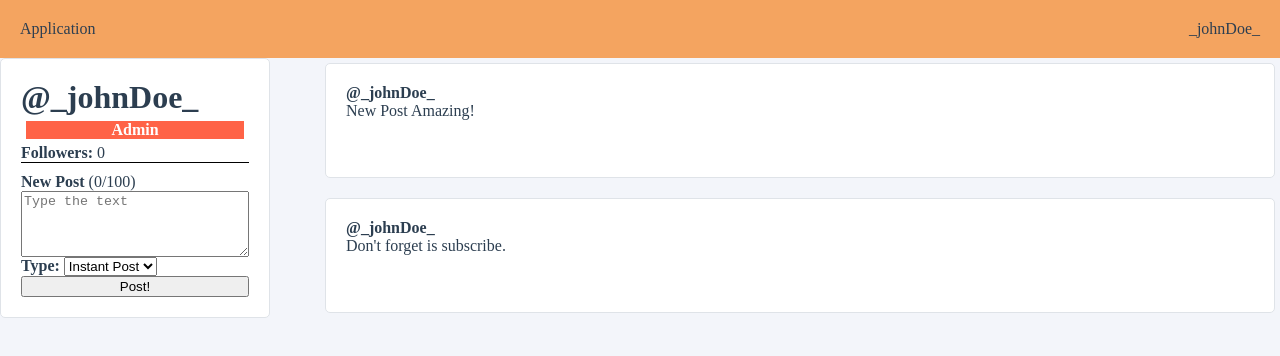
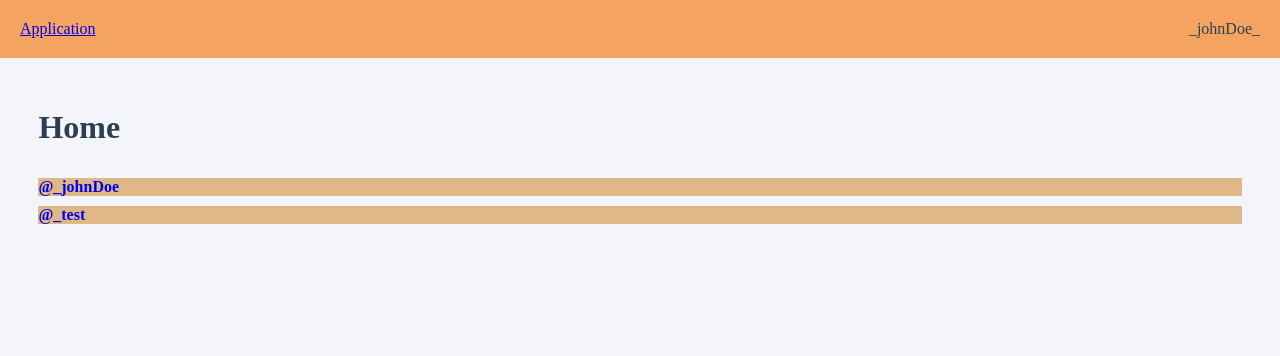
Before and after one commit to mirko93/Vue3-simple-project, a Vue app: page / in a window 1280 px wide. Shown: the top 356 px of the page. Built offline with nearby package versions, Linux system fonts and the light colour scheme.

Commit message:
routing with vue3

```diff
--- a/package.json
+++ b/package.json
@@ -11,11 +11,13 @@
     "core-js": "^3.6.5",
     "node-sass": "^5.0.0",
     "sass-loader": "^10.1.1",
-    "vue": "^3.0.0"
+    "vue": "^3.0.0",
+    "vue-router": "^4.0.0-0"
   },
   "devDependencies": {
     "@vue/cli-plugin-babel": "~4.5.0",
     "@vue/cli-plugin-eslint": "~4.5.0",
+    "@vue/cli-plugin-router": "^4.5.11",
     "@vue/cli-service": "~4.5.0",
     "@vue/compiler-sfc": "^3.0.0",
     "babel-eslint": "^10.1.0",
--- a/src/App.vue
+++ b/src/App.vue
@@ -1,28 +1,26 @@
 <template>
   <div id="app">
     <nav>
-      <div class="navigation__logo">
-        Application
-      </div>
+      <router-link to="/">
+        <div class="navigation__logo">Application</div>
+      </router-link>
+
 
       <div class="navigation__user">
         {{ state.user.username }}
       </div>
     </nav>
-    <UserProfile />
+
+    <router-view></router-view>
+
   </div>
 </template>
 
 <script>
 import { reactive } from 'vue';
-import UserProfile from './components/UserProfile.vue'
 
 export default {
   name: 'App',
-
-  components: {
-    UserProfile,
-  },
 
   setup() {
     const state = reactive({
--- /dev/null
+++ b/src/assets/users.js
@@ -0,0 +1,29 @@
+export const users = [
+        {
+            "id": 1,
+            "username": '_johnDoe',
+            'firstName': 'John',
+            'lastName': 'Doe',
+            'email': 'johndoe@email.com',
+            'isAdmin': true,
+            'posts': [
+                {
+                    id: 1,
+                    content: 'Post Amazing!'
+                },
+                {
+                    id: 2,
+                    content: 'New Post'
+                }
+            ]
+        },
+        {
+            "id": 2,
+            "username": '_test',
+            'firstName': 'Test',
+            'lastName': 'TestTest',
+            'email': null,
+            'isAdmin': false,
+            'posts': []
+        }
+];
--- a/src/main.js
+++ b/src/main.js
@@ -1,4 +1,5 @@
 import { createApp } from 'vue'
 import App from './App.vue'
+import router from './router'
 
-createApp(App).mount('#app')
+createApp(App).use(router).mount('#app')
--- /dev/null
+++ b/src/router/index.js
@@ -0,0 +1,45 @@
+import { createRouter, createWebHistory } from 'vue-router'
+import Home from '../views/Home.vue'
+import UserProfile from '../views/UserProfile'
+import Admin from '../views/Admin'
+
+const routes = [
+  {
+    path: '/',
+    name: 'Home',
+    component: Home
+  },
+  {
+    path: '/user/:userId',
+    name: 'UserProfile',
+    component: UserProfile
+  },
+  {
+    path: '/admin',
+    name: 'Admin',
+    component: Admin,
+    meta: {
+      requiredAdmin: true
+    }
+  }
+]
+
+const router = createRouter({
+  history: createWebHistory(),
+  routes
+})
+
+router.beforeEach(async(to, from, next) => {
+  const isAdmin = false;
+  const requiredAdmin = to.matched.some(record => record.meta.requiredAdmin);
+
+  if (requiredAdmin && !isAdmin) {
+    next({
+      name: 'Home'
+    })
+  } else {
+    next();
+  }
+});
+
+export default router
--- /dev/null
+++ b/src/views/Admin.vue
@@ -0,0 +1,17 @@
+<template>
+  <div class="admin">
+      <h1>Admin</h1>
+  </div>
+</template>
+
+<script>
+export default {
+    name: 'Admin'
+}
+</script>
+
+<style lang="scss" scoped>
+.admin {
+    padding: 30px 3%;
+}
+</style>
--- /dev/null
+++ b/src/views/Home.vue
@@ -0,0 +1,44 @@
+<template>
+  <div class="home">
+    <h1>Home</h1>
+
+    <div class="user-list">
+      <router-link v-for="user in users" :to="{ name: 'UserProfile', params: { userId: user.id } }" :key="user.id" >
+        @{{ user.username }}
+      </router-link>
+    </div>
+
+  </div>
+</template>
+
+<script>
+import { users } from '../assets/users'
+
+export default {
+  name: 'Home',
+
+  setup() {
+    return {
+      users
+    }
+  }
+}
+</script>
+
+<style lang="scss" scoped>
+.home {
+  padding: 30px 3%;
+
+  .user-list {
+    display: flex;
+    flex-direction: column;
+
+    a {
+      margin-top: 10px;
+      text-decoration: none;
+      background-color: burlywood;
+      font-weight: bold;
+    }
+  }
+}
+</style>
--- a/src/components/UserProfile.vue
+++ b/src/views/UserProfile.vue
@@ -2,6 +2,8 @@
   <div class="user-profile">
     <div class="user-profile__user-panel">
       <h1 class="user-profile__username">@{{ state.user.username }}</h1>
+
+      <h3>{{ userId }}</h3>
 
       <div class="user-profile__admin-badge" v-if="state.user.isAdmin">Admin</div>
 
@@ -24,9 +26,11 @@
 </template>
 
 <script>
-import { reactive } from 'vue';
-import PostItem from './PostItem';
-import CreatePostPanel from './CreatePostPanel';
+import { reactive, computed } from 'vue';
+import { useRoute } from 'vue-router';
+import { users } from '../assets/users';
+import PostItem from '../components/PostItem';
+import CreatePostPanel from '../components/CreatePostPanel';
 
 export default {
   name: 'UserProfile',
@@ -37,20 +41,12 @@
   },
 
   setup() {
+    const route = useRoute();
+    const userId = computed(() => route.params.userId);
+
     const state = reactive({
       followers: 0,
-      user: {
-        id: 1,
-        username: '_johnDoe_',
-        firstName: 'John',
-        lastName: 'Doe',
-        email: 'johndoe@email.com',
-        isAdmin: true,
-        posts: [
-          { id: 1, content: 'New Post Amazing!' },
-          { id: 2, content: "Don't forget is subscribe." },
-        ]
-      }
+      user: users[userId.value - 1] || users[0],
     });
 
     function addPost(post) {
@@ -62,7 +58,8 @@
 
     return {
       state,
-      addPost
+      addPost,
+      userId
     }
   },
 }
```
Also changed, not shown: 1 other file (tests, documents, lock files or other folders).
